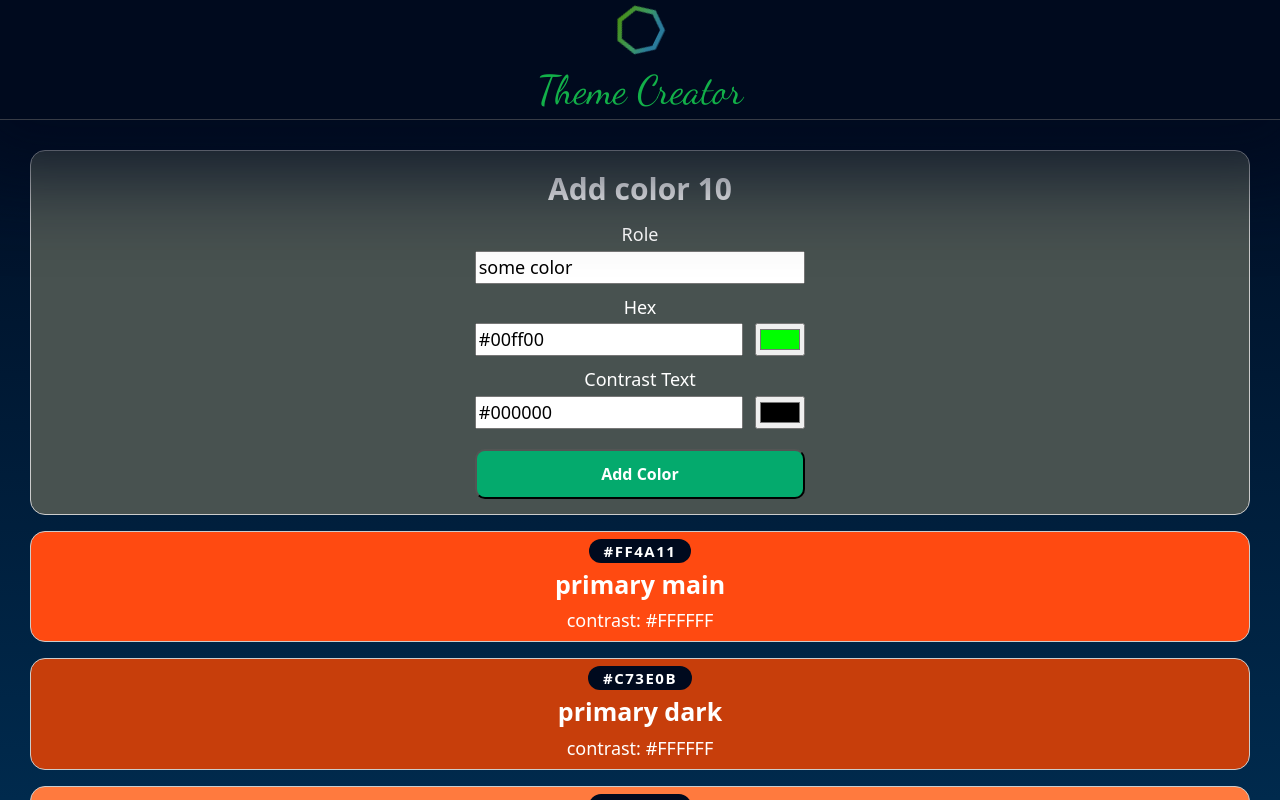
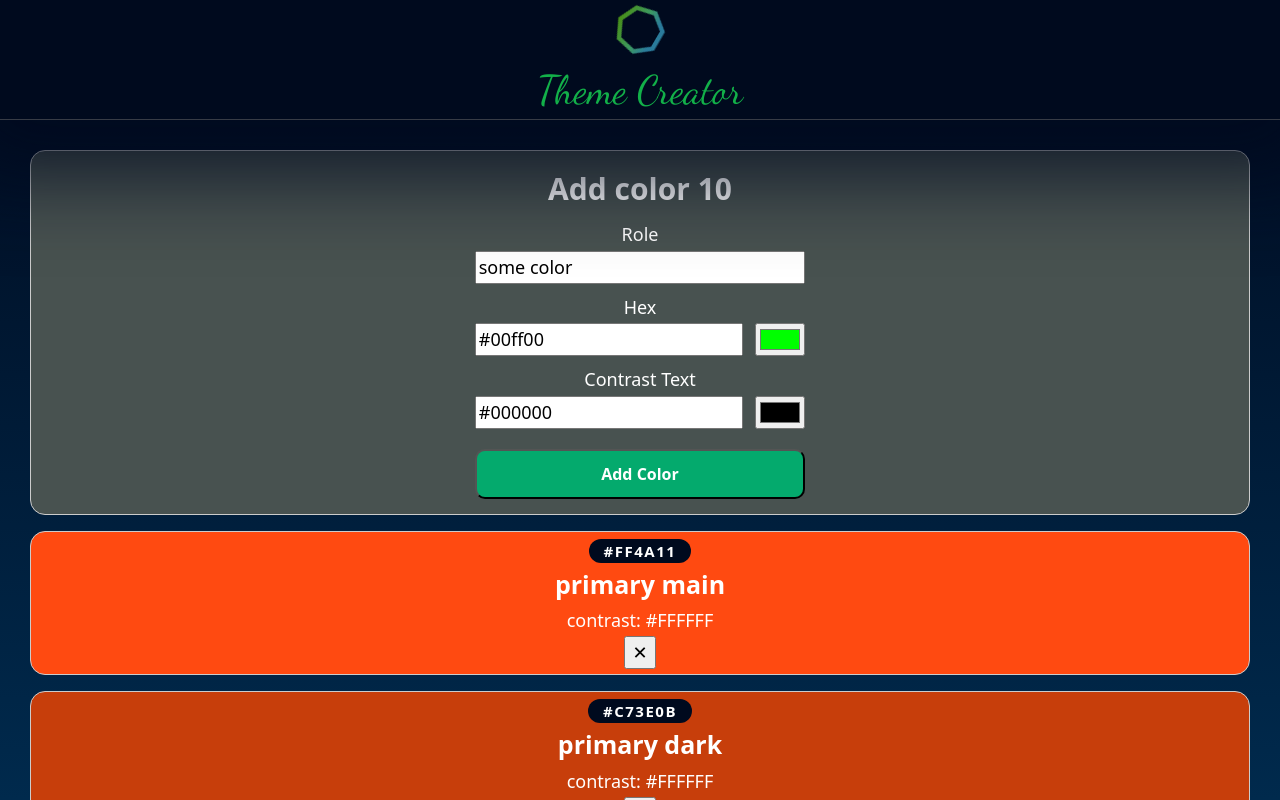
Before and after one commit to uxbyweng/hexachrome, a React (Vite) app: page / in a window 1280 px wide. Shown: the top 800 px of the page. Built offline with nearby package versions, Linux system fonts and the light colour scheme.

Commit message:
feat: add delete color functionality

```diff
--- a/src/App.jsx
+++ b/src/App.jsx
@@ -15,18 +15,32 @@ function App() {
         console.log(updatedColors); // das ist der neue Stand
     };
 
+    function handleColorDelete(idToDelete) {
+        const updatedColors = [];
+
+        for (let i = 0; i < colors.length; i++) {
+            const color = colors[i];
+
+            if (color.id !== idToDelete) {
+                updatedColors.push(color);
+            }
+        }
+
+        setColors(updatedColors);
+    }
+
     return (
         <div className="app">
             <Header />
             <main>
                 <section className="cForm">
-                    <ColorForm onAddColor={handleAddColor} colorCount={colors.length + 1} />
+                    <ColorForm onAddColor={handleAddColor} colorCount={colors.length + 1} onColorDelete={handleColorDelete} />
                 </section>
                 <section className="theme">
                     <ul className="theme__list">
                         {colors.map((color) => (
                             <li key={color.id} className="theme__list-item">
-                                <Color color={color} />
+                                <Color color={color} onColorDelete={handleColorDelete} id={color.id} />
                             </li>
                         ))}
                     </ul>
--- a/src/Components/Color/Color.jsx
+++ b/src/Components/Color/Color.jsx
@@ -1,10 +1,7 @@
 // Components\Color\Color.jsx
 
 import "./Color.css";
-export default function Color({ color }) {
-    //const isDark = color.contrastText === "#000000";
-    //console.log(isDark);
-
+export default function Color({ color, onColorDelete, id }) {
     return (
         <div className="color" style={{ backgroundColor: color.hex }}>
             <h2 className="color__hex">{color.hex}</h2>
@@ -14,6 +11,9 @@ export default function Color({ color }) {
             <p className="color__contrast" style={{ color: color.contrastText }}>
                 contrast: {color.contrastText}
             </p>
+            <button onClick={() => onColorDelete(id)} className="color__button" type="button" title="delete color">
+                ✕
+            </button>
         </div>
     );
 }
--- a/src/Components/ColorForm/ColorForm.jsx
+++ b/src/Components/ColorForm/ColorForm.jsx
@@ -4,7 +4,7 @@ import "./ColorForm.css";
 import ColorInput from "../ColorInput/ColorInput";
 import { uid } from "uid";
 
-export default function ColorForm({ onAddColor, colorCount, initialData = { role: "some color", hex: "#00ff00", contrastText: "#000000" } }) {
+export default function ColorForm({ onAddColor, colorCount, initialData = { role: "some color", hex: "#00ff00", contrastText: "#000000" }, onDelete, id }) {
     function handleSubmit(event) {
         event.preventDefault();
 
```
